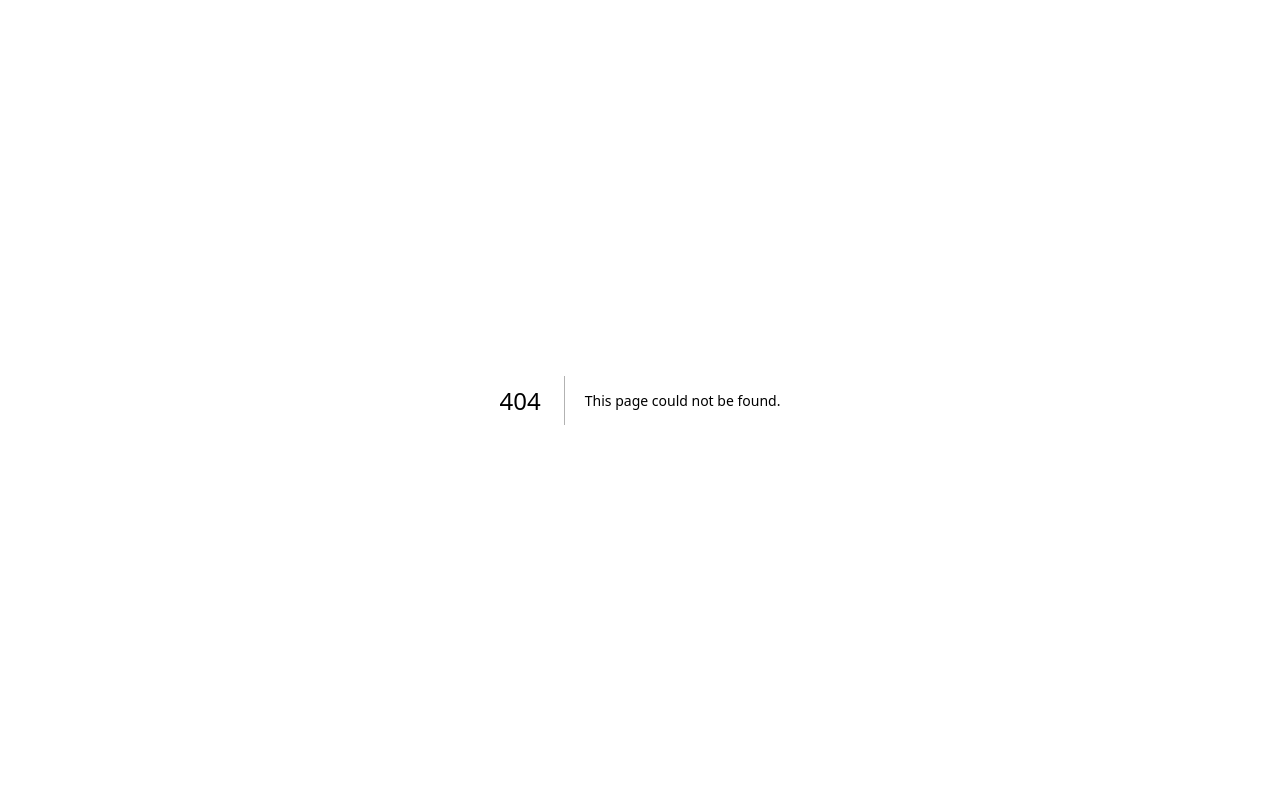
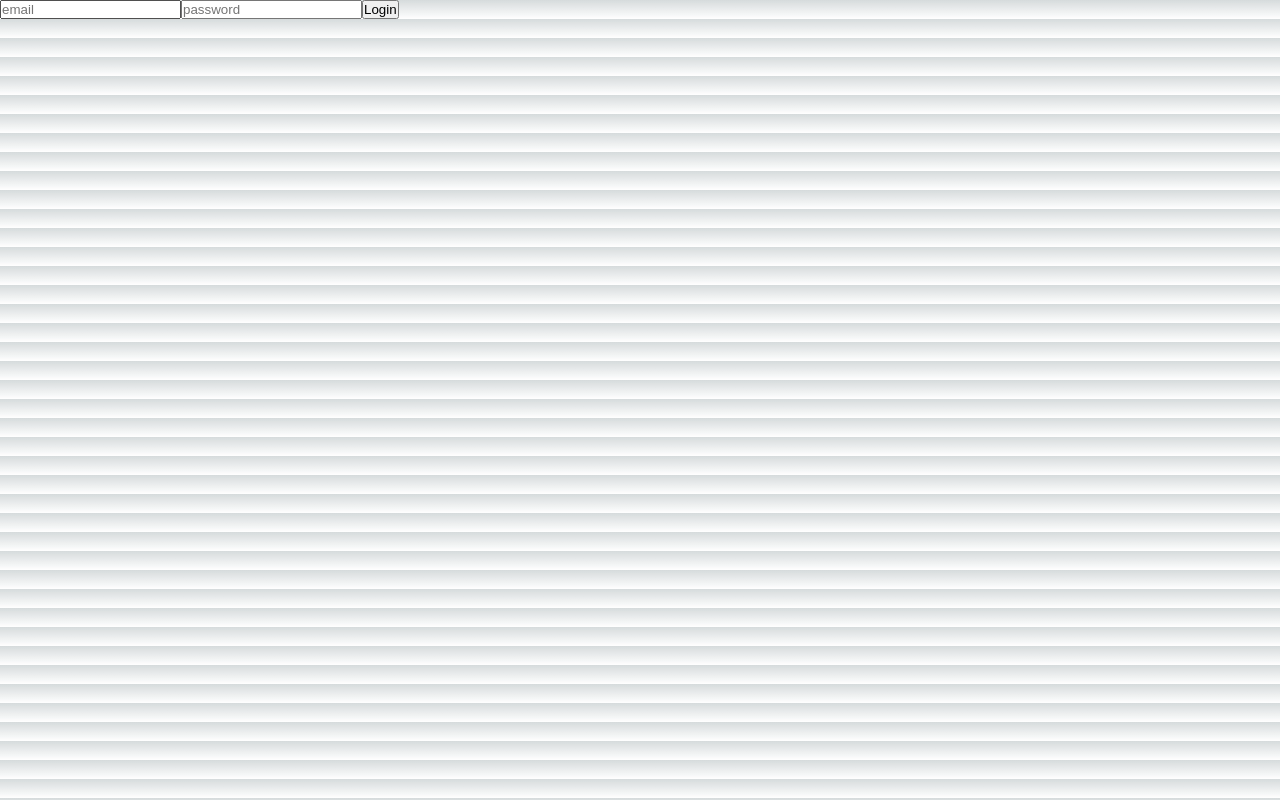
Before and after one commit to JosafatJimenezB/nextjs-farmacia, a Next.js app: page /login in a window 1280 px wide. Before the commit this address had no page. Built offline with nearby package versions, Linux system fonts and the light colour scheme.

Commit message:
add: formulario del login

```diff
--- /dev/null
+++ b/pages/login.js
@@ -0,0 +1,45 @@
+import { useState } from "react";
+import axios from "axios";
+
+function Login() {
+  const [credentials, setCredentials] = useState({
+    email: "",
+    password: "",
+  });
+
+  const handleChange = (e) => {
+    setCredentials({
+      ...credentials,
+      [e.target.name]: e.target.value,
+    });
+  };
+
+  const handleSubmit = async (e) => {
+    e.preventDefault();
+    console.log(credentials);
+    const response = await axios.post("/api/auth/login", credentials);
+    console.log(response);
+  };
+
+  return (
+    <div>
+      <form onSubmit={handleSubmit}>
+        <input
+          name="email"
+          type="email"
+          placeholder="email"
+          onChange={handleChange}
+        ></input>
+        <input
+          name="password"
+          type="password"
+          placeholder="password"
+          onChange={handleChange}
+        ></input>
+        <button>Login</button>
+      </form>
+    </div>
+  );
+}
+
+export default Login;
```
